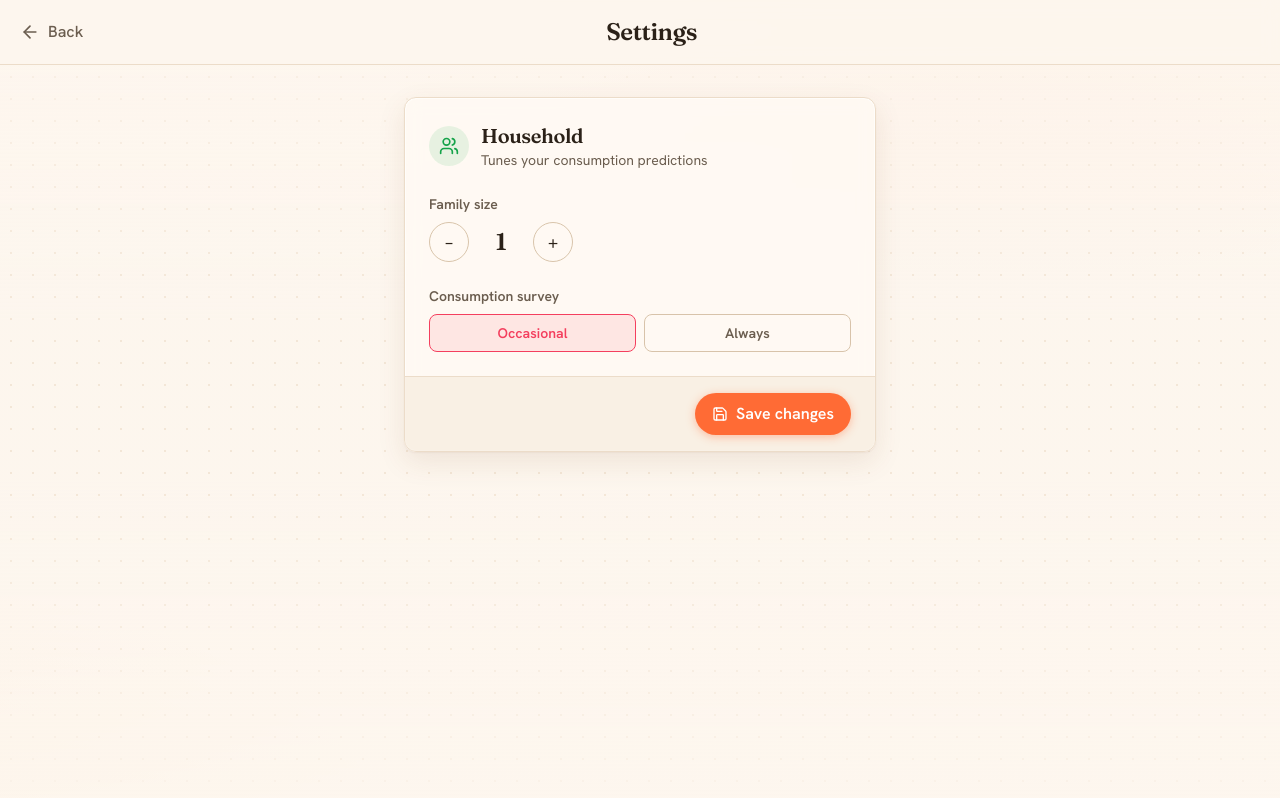
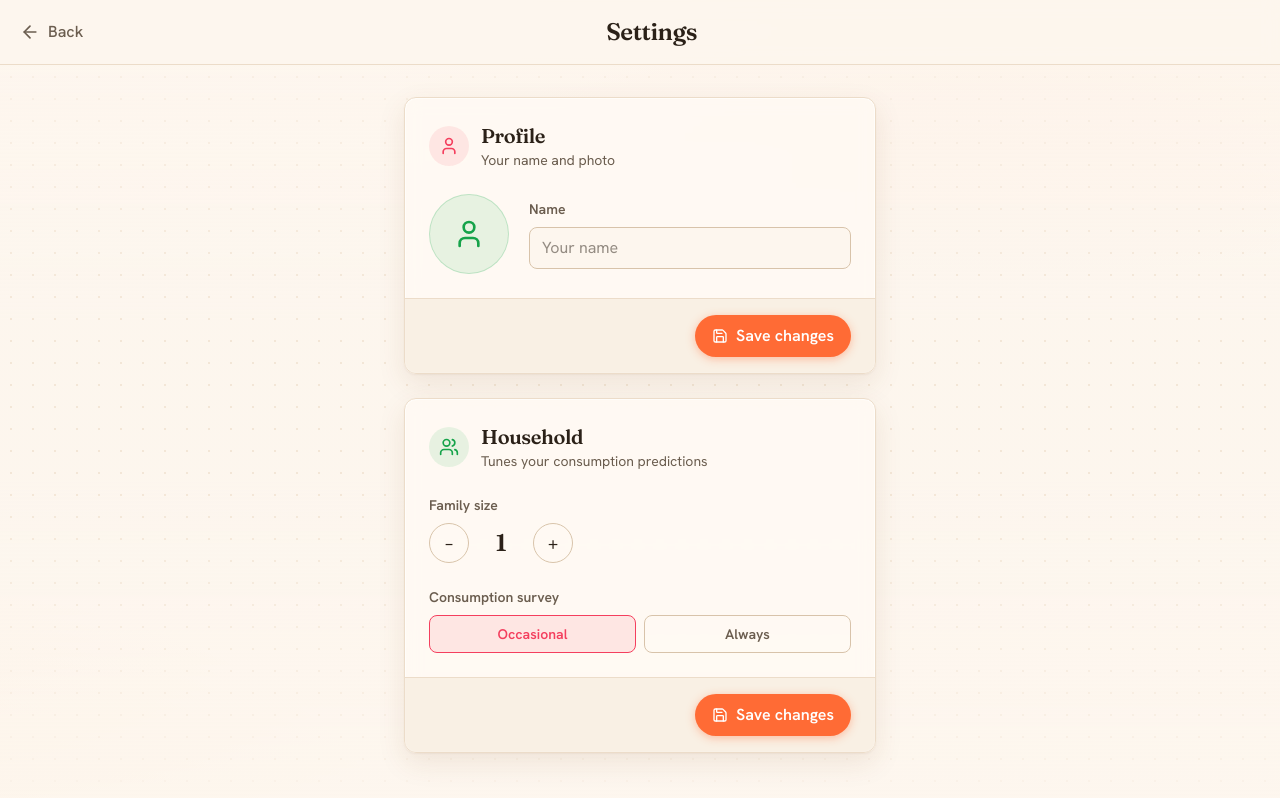
Before and after one commit to HemanthStarFullStack/GMA, a Next.js app: page /settings in a window 1280 px wide. Built offline with nearby package versions, Linux system fonts and the light colour scheme; no server answers.

Commit message:
Let users edit name and photo in settings
New Profile section: name input + avatar upload (reuses /api/upload,
persistent volume). PUT /api/user writes name/displayName/image; JWT
callbacks support useSession().update so the change reflects in the
header avatar/menu without a re-login.

```diff
--- a/app/api/user/route.ts
+++ b/app/api/user/route.ts
@@ -69,7 +69,8 @@ export async function GET() {
         return NextResponse.json({
             success: true,
             data: {
-                name: session.user.name || user?.displayName || 'User',
+                name: user?.name || user?.displayName || session.user.name || 'User',
+                image: user?.image || session.user.image || null,
                 familySize,
                 surveyFrequency: user?.preferences?.surveyFrequency ?? 'occasional',
                 demoSeeded: user?.demoSeeded ?? false,
@@ -93,7 +94,12 @@ export async function PUT(request: Request) {
             const body = await request.json().catch(() => ({}));
             return NextResponse.json({
                 success: true,
-                data: { familySize: body.familySize ?? 1, surveyFrequency: body.surveyFrequency ?? 'occasional' },
+                data: {
+                    familySize: body.familySize ?? 1,
+                    surveyFrequency: body.surveyFrequency ?? 'occasional',
+                    name: body.name,
+                    image: body.image,
+                },
             });
         }
 
@@ -104,6 +110,14 @@ export async function PUT(request: Request) {
         const update: Record<string, any> = {};
         if (typeof body.familySize === 'number') {
             update.familySize = Math.max(1, Math.min(20, Math.round(body.familySize)));
+        }
+        if (typeof body.name === 'string' && body.name.trim()) {
+            const name = body.name.trim().slice(0, 60);
+            update.name = name;
+            update.displayName = name;
+        }
+        if (typeof body.image === 'string' && body.image.trim()) {
+            update.image = body.image.trim().slice(0, 500);
         }
         if (body.surveyFrequency === 'always' || body.surveyFrequency === 'occasional') {
             update['preferences.surveyFrequency'] = body.surveyFrequency;
@@ -150,7 +164,13 @@ export async function PUT(request: Request) {
 
         return NextResponse.json({
             success: true,
-            data: { familySize: newFamily, surveyFrequency: newSurvey, reestimating },
+            data: {
+                familySize: newFamily,
+                surveyFrequency: newSurvey,
+                reestimating,
+                name: update.name ?? prev?.name ?? prev?.displayName,
+                image: update.image ?? prev?.image,
+            },
         });
     } catch (error: any) {
         return serverError('user', error);
--- a/app/settings/page.tsx
+++ b/app/settings/page.tsx
@@ -1,10 +1,16 @@
 "use client";
 
-import { useEffect, useState } from "react";
+import { useEffect, useRef, useState } from "react";
 import Link from "next/link";
-import { ArrowLeft, Save, Users, Loader2, Check } from "lucide-react";
+import { useSession } from "next-auth/react";
+import { ArrowLeft, Save, Users, Loader2, Check, User as UserIcon, Camera } from "lucide-react";
 
 export default function SettingsPage() {
+    const { update } = useSession();
+    const [name, setName] = useState("");
+    const [image, setImage] = useState<string | null>(null);
+    const [uploading, setUploading] = useState(false);
+    const fileRef = useRef<HTMLInputElement>(null);
     const [familySize, setFamilySize] = useState(1);
     const [surveyFrequency, setSurveyFrequency] = useState<"always" | "occasional">("occasional");
     const [loading, setLoading] = useState(true);
@@ -18,6 +24,8 @@ export default function SettingsPage() {
                 const res = await fetch("/api/user");
                 const data = await res.json();
                 if (data.success) {
+                    setName(data.data.name ?? "");
+                    setImage(data.data.image ?? null);
                     setFamilySize(data.data.familySize ?? 1);
                     setSurveyFrequency(data.data.surveyFrequency ?? "occasional");
                 }
@@ -29,6 +37,22 @@ export default function SettingsPage() {
         })();
     }, []);
 
+    const handlePhoto = async (e: React.ChangeEvent<HTMLInputElement>) => {
+        const file = e.target.files?.[0];
+        if (!file) return;
+        setUploading(true);
+        try {
+            const fd = new FormData();
+            fd.append("file", file);
+            const res = await fetch("/api/upload", { method: "POST", body: fd });
+            const data = await res.json();
+            if (data.success) setImage(data.url);
+        } finally {
+            setUploading(false);
+            if (fileRef.current) fileRef.current.value = "";
+        }
+    };
+
     const setSize = (n: number) => setFamilySize(Math.max(1, Math.min(20, n)));
 
     const handleSave = async () => {
@@ -39,10 +63,13 @@ export default function SettingsPage() {
             const res = await fetch("/api/user", {
                 method: "PUT",
                 headers: { "Content-Type": "application/json" },
-                body: JSON.stringify({ familySize, surveyFrequency }),
+                body: JSON.stringify({ familySize, surveyFrequency, name, image }),
             });
             const data = await res.json().catch(() => ({}));
             if (res.ok) {
+                // Push the new name/photo into the session JWT so the header avatar
+                // and menu update without a re-login.
+                await update({ name, image });
                 setSaved(true);
                 setTimeout(() => setSaved(false), 2000);
                 const n = data?.data?.reestimating ?? 0;
@@ -73,6 +100,62 @@ export default function SettingsPage() {
                     <div className="flex justify-center py-16"><Loader2 className="w-7 h-7 animate-spin text-terracotta" /></div>
                 ) : (
                     <>
+                        {/* Profile */}
+                        <section className="pantry-card overflow-hidden rise">
+                            <div className="p-6">
+                                <div className="flex items-center gap-3 mb-6">
+                                    <div className="w-10 h-10 bg-terracotta/10 rounded-full flex items-center justify-center">
+                                        <UserIcon className="w-5 h-5 text-terracotta" />
+                                    </div>
+                                    <div>
+                                        <h2 className="font-display text-xl font-semibold text-ink">Profile</h2>
+                                        <p className="text-sm text-ink-soft">Your name and photo</p>
+                                    </div>
+                                </div>
+
+                                <div className="flex items-center gap-5">
+                                    <button
+                                        type="button"
+                                        onClick={() => fileRef.current?.click()}
+                                        className="relative group shrink-0"
+                                        title="Change photo"
+                                    >
+                                        {image ? (
+                                            // eslint-disable-next-line @next/next/no-img-element
+                                            <img src={image} alt="Profile" className="w-20 h-20 rounded-full object-cover border border-line bg-card" />
+                                        ) : (
+                                            <div className="w-20 h-20 rounded-full bg-olive/10 flex items-center justify-center text-olive border border-olive/20">
+                                                <UserIcon className="w-8 h-8" />
+                                            </div>
+                                        )}
+                                        <span className="absolute inset-0 rounded-full bg-ink/40 opacity-0 group-hover:opacity-100 flex items-center justify-center transition">
+                                            {uploading ? <Loader2 className="w-6 h-6 text-paper animate-spin" /> : <Camera className="w-6 h-6 text-paper" />}
+                                        </span>
+                                    </button>
+                                    <input ref={fileRef} type="file" accept="image/*" className="hidden" onChange={handlePhoto} />
+
+                                    <div className="flex-1 min-w-0">
+                                        <label className="block text-sm font-semibold text-ink-soft mb-2">Name</label>
+                                        <input
+                                            type="text"
+                                            value={name}
+                                            onChange={(e) => setName(e.target.value)}
+                                            maxLength={60}
+                                            placeholder="Your name"
+                                            className="w-full px-3 py-2 rounded-lg border border-line-strong bg-paper text-ink focus:outline-none focus:border-terracotta"
+                                        />
+                                    </div>
+                                </div>
+                            </div>
+
+                            <div className="bg-paper-2/60 px-6 py-4 flex justify-end border-t border-line">
+                                <button onClick={handleSave} disabled={saving || uploading} className="btn-primary flex items-center gap-2 px-4 py-2 disabled:opacity-50">
+                                    {saving ? <Loader2 className="w-4 h-4 animate-spin" /> : saved ? <Check className="w-4 h-4" /> : <Save className="w-4 h-4" />}
+                                    {saving ? "Saving…" : saved ? "Saved" : "Save changes"}
+                                </button>
+                            </div>
+                        </section>
+
                         {/* Household */}
                         <section data-tour="settings-family" className="pantry-card overflow-hidden rise">
                             <div className="p-6">
--- a/auth.config.ts
+++ b/auth.config.ts
@@ -27,17 +27,28 @@ export default {
     ],
     callbacks: {
         async session({ session, token }) {
-            if (session.user && token.sub) {
-                session.user.id = token.sub;
+            if (session.user) {
+                if (token.sub) session.user.id = token.sub;
+                if (typeof token.name === "string") session.user.name = token.name;
+                if (typeof token.picture === "string") session.user.image = token.picture;
             }
             return session;
         },
-        async jwt({ token, user }) {
+        // `trigger: "update"` lets the settings page push a new name/photo into the
+        // JWT (via useSession().update) so the change shows immediately, no re-login.
+        async jwt({ token, user, trigger, session }) {
             if (user) {
                 token.sub = user.id;
+                token.name = user.name ?? token.name;
+                token.picture = (user as { image?: string }).image ?? token.picture;
+            }
+            if (trigger === "update" && session) {
+                const s = session as { name?: string; image?: string };
+                if (typeof s.name === "string") token.name = s.name;
+                if (typeof s.image === "string") token.picture = s.image;
             }
             return token;
-        }
+        },
     },
     pages: {
         signIn: '/login',
```
